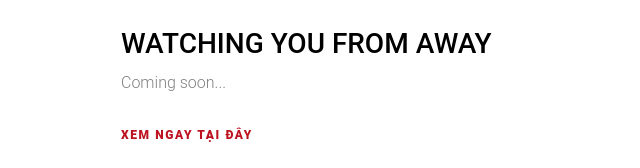
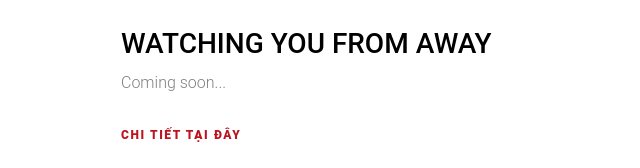
Before and after one commit to khangnguyen197/19media, a plain HTML site: page index.html in a window 1280 px wide. Shown: the part 2340-2508 px from the top of the page, 629-1269 px from the left. Drawn offline with Linux system fonts and the light colour scheme; files whose address does not match are found by name; a web font is replaced by a local one.

Commit message:
Add files via upload

```diff
--- a/index.html
+++ b/index.html
@@ -235,7 +235,7 @@
           <div class="col-lg-5 h-100 jm-sticky-top ml-auto">
             <h3>WATCHING YOU FROM AWAY</h3>
             <p class="mb-4">Coming soon...</p>
-            <p class="mb-4"><a href="#" class="readmore">Xem ngay tại đây</a></p>
+            <p class="mb-4"><a href="https://docs.google.com/document/d/e/2PACX-1vT-JhvCS6h473O7NTVQF9dO3lQHj6vsM0Pg_AGij_Lu4kD0dNPp6RvTee1Xc1aplzBhbxiTLfjaVkVR/pub?embedded=true" class="readmore">Chi tiết tại đây</a></p>
             <div class="testimonial bg-white h-100">
               <blockquote class="mb-3">
                 <p>&ldquo;Đang cập nhật.&rdquo;</p>
```
